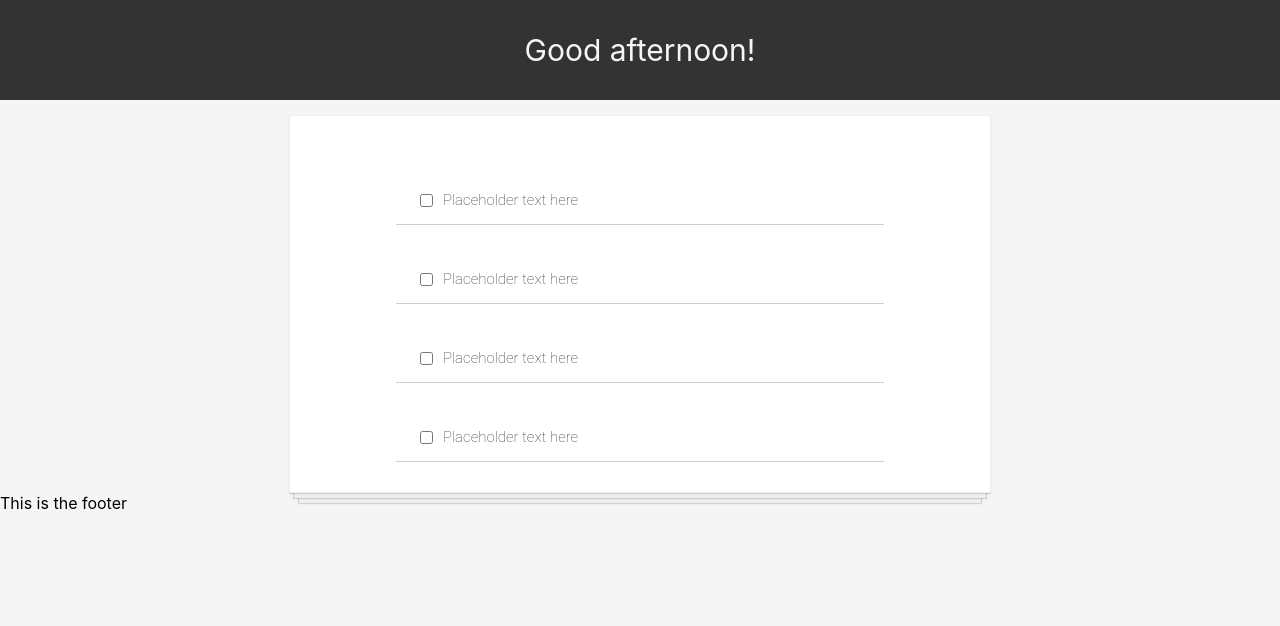
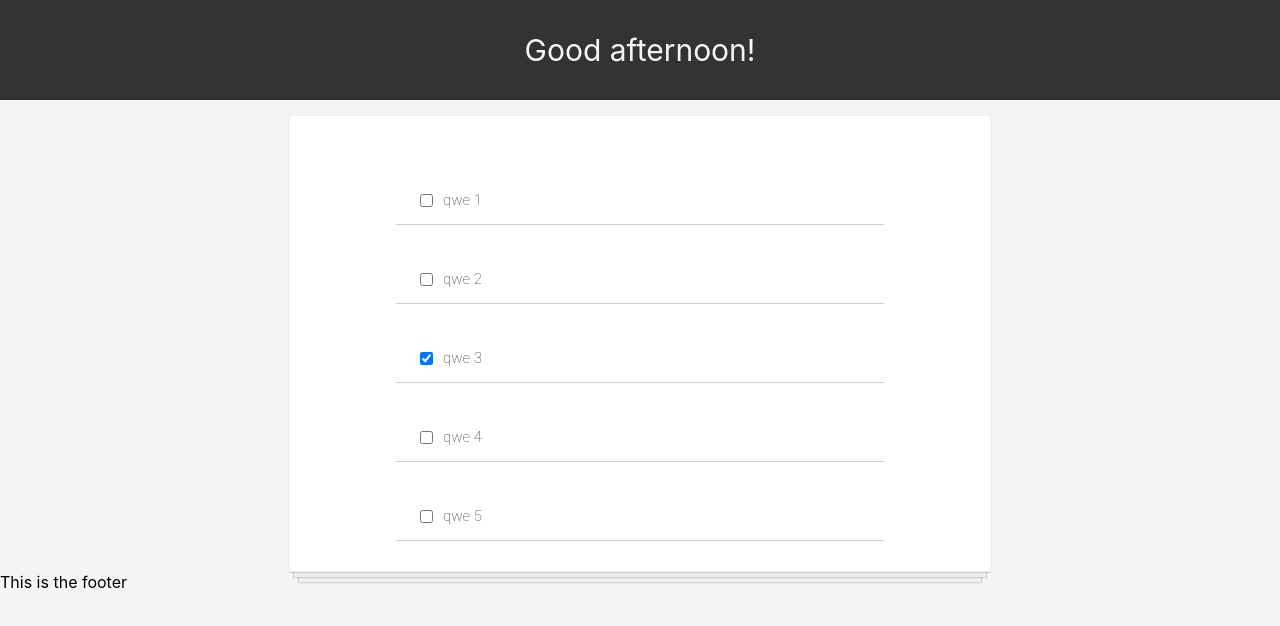
Before and after one commit to kk0174lll/react-intro, a React (Create React App) app: page / in a window 1280 px wide. Shown: the top 626 px of the page. Built offline with nearby package versions, Linux system fonts and the light colour scheme.

Commit message:
Lesson 33

```diff
--- a/src/App.js
+++ b/src/App.js
@@ -5,11 +5,11 @@ import Header from "./components/Header"
 import MainContent from "./components/MainContent"
 import Footer from "./components/Footer"
 
-function App(){
+function App() {
   return (
     <div>
       <Header />
-        <MainContent />
+      <MainContent />
       <Footer />
     </div>
   )
--- a/src/components/TodoItem.js
+++ b/src/components/TodoItem.js
@@ -1,14 +1,36 @@
-import React from "react"
+import React, { Component } from "react"
 import "./TodoItem.css"
 
-function TodoItem(){
+class TodoItem extends Component {
+    constructor(props) {
+        super()
+        this.state = {
+            checked: props.data.completed
+        }
+        this.handleOnChange = this.handleOnChange.bind(this)
+    }
 
-    return (
-        <div className="todo-item">
-            <input type="checkbox" />
-            <p>Placeholder text here</p>
-        </div>
-    )
+    handleOnChange() {
+        this.setState(prevState => {
+            return {
+                checked: !prevState.checked
+            }
+        })
+    }
+
+    render() {
+        return (
+            <div className="todo-item">
+                <input type="checkbox"
+                    id={this.props.data.id}
+                    checked={this.state.checked}
+                    onChange={this.handleOnChange} />
+                <p>{this.props.data.toDoText}</p>
+            </div>
+        )
+    }
+
 }
 
+
 export default TodoItem
--- a/src/components/TodoList.js
+++ b/src/components/TodoList.js
@@ -1,15 +1,15 @@
 import React from "react"
 import "./TodoList.css"
 import TodoItem from "./TodoItem"
+import itemsData from "../itemsData"
 
-function TodoList(){
+const todoItems = itemsData.map(item => <TodoItem key={item.id} data={item} />)
+
+function TodoList() {
 
     return (
         <div className="todo-list">
-            <TodoItem />
-            <TodoItem />
-            <TodoItem />
-            <TodoItem />
+            {todoItems}
         </div>
     )
 }
--- /dev/null
+++ b/src/itemsData.js
@@ -0,0 +1,28 @@
+const itemsData = [
+    {
+        id: 1,
+        toDoText: "qwe 1",
+        completed: false
+    },
+    {
+        id: 2,
+        toDoText: "qwe 2",
+        completed: false
+    },
+    {
+        id: 3,
+        toDoText: "qwe 3",
+        completed: true
+    },
+    {
+        id: 4,
+        toDoText: "qwe 4",
+        completed: false
+    },
+    {
+        id: 5,
+        toDoText: "qwe 5",
+        completed: false
+    }
+]
+export default itemsData
```
Also changed, not shown: src/components/Header.js (+4 -4 lines), src/components/MainContent.js (line endings or trailing spaces), src/components/MyInfo.js (indentation only).
